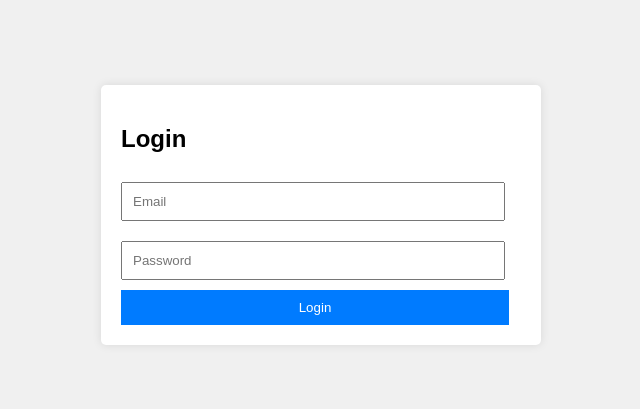
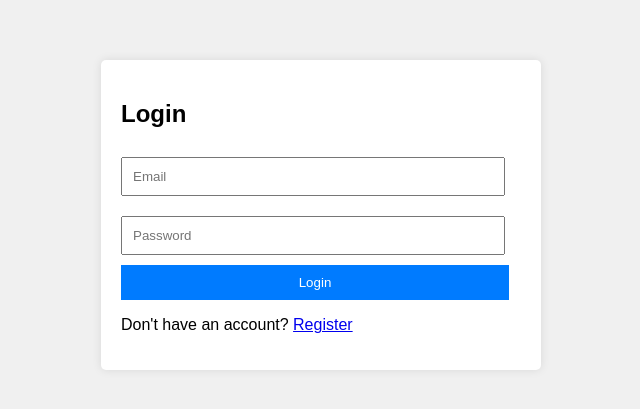
Before and after one commit to varunnayu/notes, a plain HTML site: page index.html in a window 1280 px wide. Shown: the part 185-594 px from the top of the page, without its empty margins (319-959 px from the left). Drawn offline with Linux system fonts and the light colour scheme; no server answers.

Commit message:
Update index.html

```diff
--- a/index.html
+++ b/index.html
@@ -13,7 +13,7 @@
             <input type="email" id="login-email" placeholder="Email">
             <input type="password" id="login-password" placeholder="Password">
             <button onclick="login()">Login</button>
-           <!-- <p>Don't have an account? <a href="#" onclick="showRegister()">Register</a></p>-->
+           <p>Don't have an account? <a href="#" onclick="showRegister()">Register</a></p>
         </div>
 
         <div id="register-form" style="display: none;">
```
